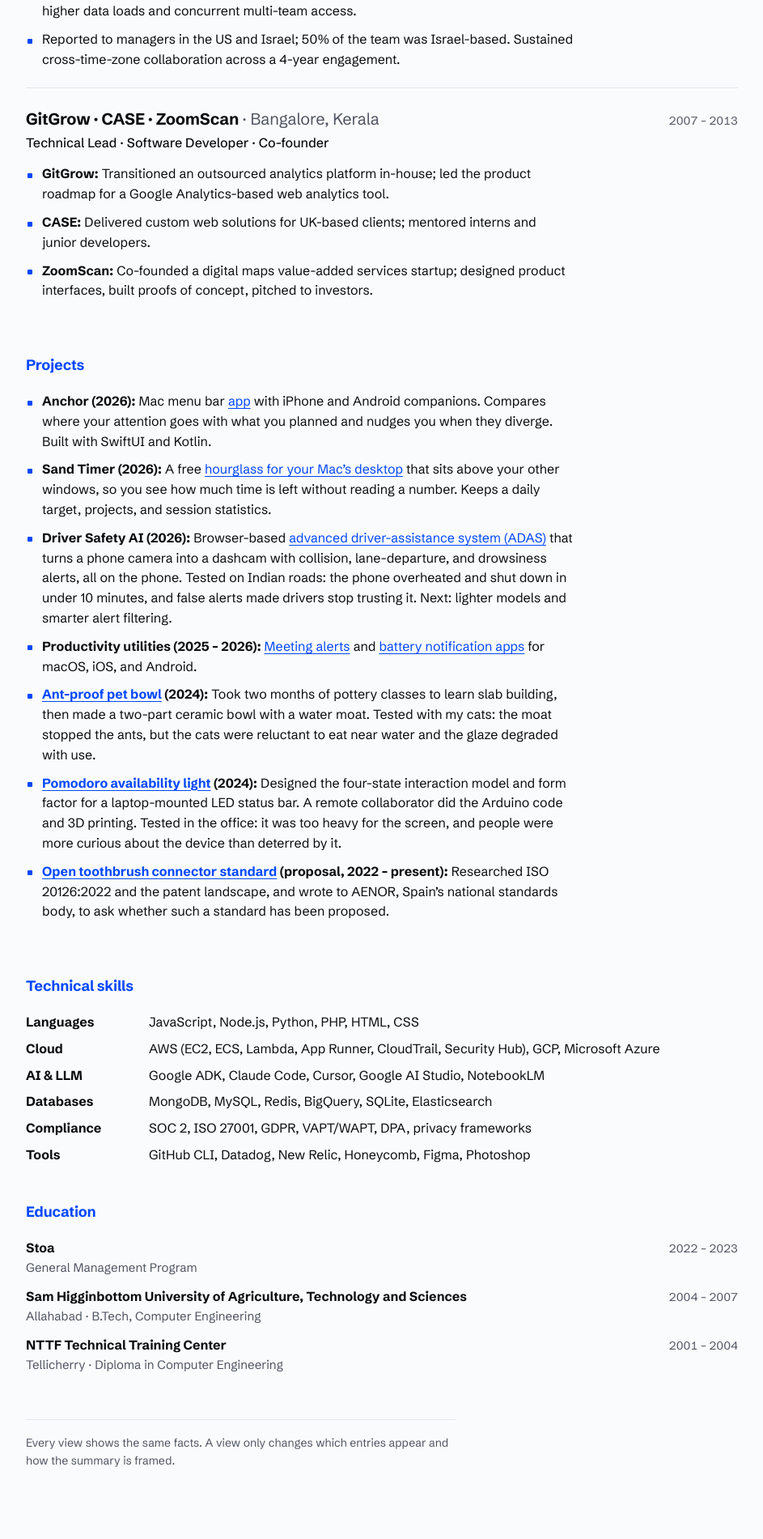
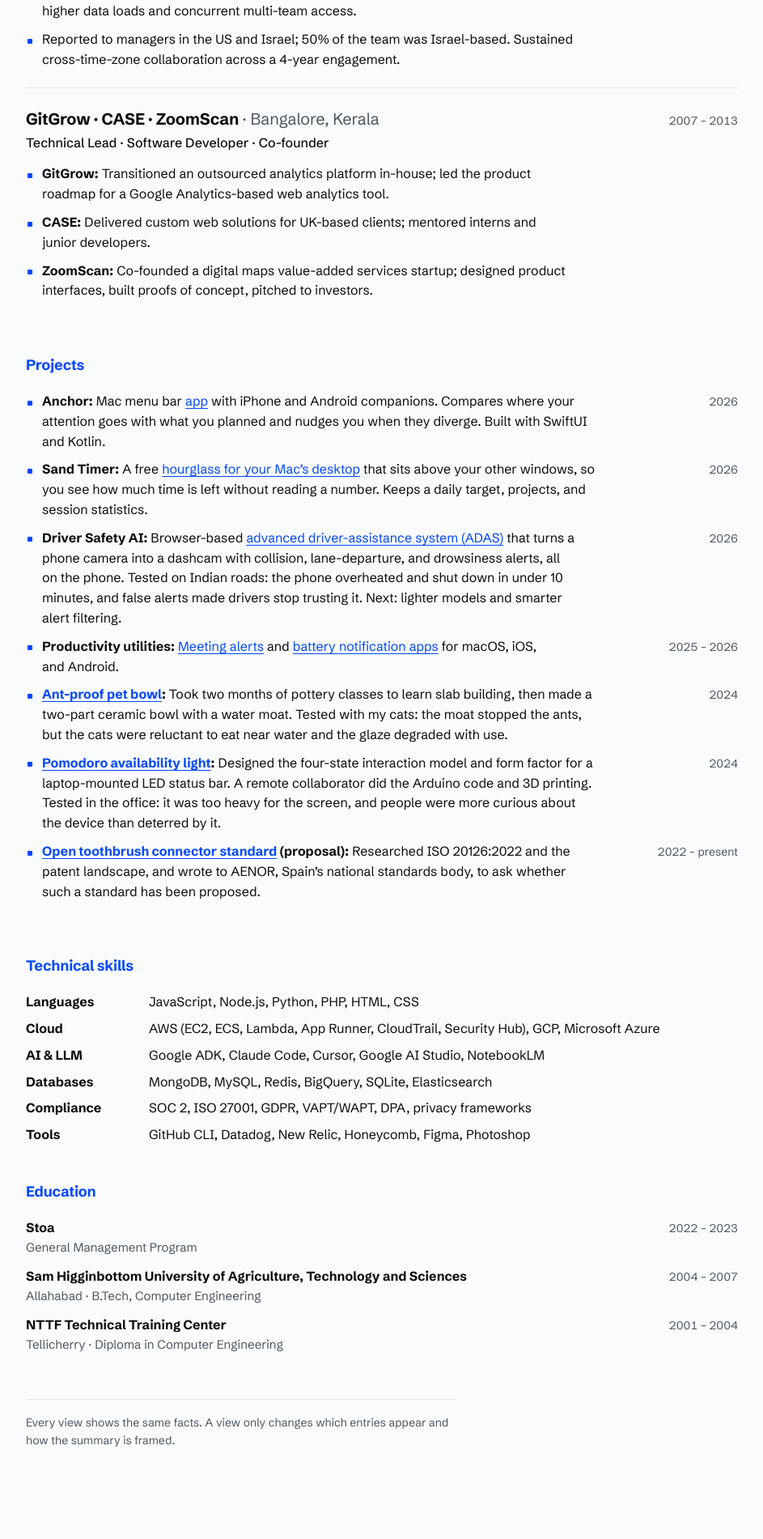
Before and after one commit to and/and.github.io, a Jekyll site: the page resume/index.html, which Jekyll copies as it is, in a window 1280 px wide. Shown: the part 2002-3903 px from the top of the page at 81% size, without its empty margins (168-1111 px from the left). Built offline with Jekyll 4.4.1, drawn with Linux system fonts in a browser that asks for light colours; after the commit the page ends 3878 px from its top, so only the background shows below that.

Commit message:
Resume: show project years in a right-aligned column like experience dates
Co-Authored-By: Claude Sonnet 5.5 <noreply@anthropic.com>
Claude-Session: https://claude.ai/code/session_01MuwebNEXBFxCrvNjpbsvNM

```diff
--- a/resume/index.html
+++ b/resume/index.html
@@ -95,6 +95,8 @@ a:hover { text-decoration-thickness: 2px; }
 .pts li { position: relative; padding-left: 20px; max-width: 70ch; text-wrap: pretty; }
 .pts li::before { content: ""; position: absolute; left: 2px; top: 0.72em; width: 6px; height: 6px; background: var(--accent); border-radius: 1px; }
 .pts b { font-weight: 650; }
+.pts li.dated { display: grid; grid-template-columns: minmax(0, 1fr) auto; gap: 2px 24px; align-items: baseline; max-width: none; }
+.pts .pt { min-width: 0; max-width: 70ch; text-wrap: pretty; }
 
 .skills { margin: 0; display: grid; gap: 8px; }
 .skills > div { display: grid; grid-template-columns: 8.5rem minmax(0, 1fr); gap: 4px 16px; }
@@ -111,6 +113,8 @@ a:hover { text-decoration-thickness: 2px; }
 @media (max-width: 560px) {
   body { padding-block: 32px 56px; }
   .job-h, .edu > div { grid-template-columns: minmax(0, 1fr); }
+  .pts li.dated { grid-template-columns: minmax(0, 1fr); }
+  .pts li.dated .dates { order: -1; }
   .dates { white-space: normal; }
   .skills > div { grid-template-columns: minmax(0, 1fr); gap: 0; }
 }
@@ -223,13 +227,13 @@ a:hover { text-decoration-thickness: 2px; }
       <h2 class="sec-h">Projects</h2>
       <article class="job" data-job>
         <ul class="pts" style="margin-top:0">
-          <li data-v="sw des"><b>Anchor (2026):</b> Mac menu bar <a href="https://and.github.io/utilities/anchor/" target="_blank" rel="noopener">app</a> with iPhone and Android companions. Compares where your attention goes with what you planned and nudges you when they diverge. Built with SwiftUI and Kotlin.</li>
-          <li data-v="sw des"><b>Sand Timer (2026):</b> A free <a href="/utilities/sand-timer/">hourglass for your Mac’s desktop</a> that sits above your other windows, so you see how much time is left without reading a number. Keeps a daily target, projects, and session statistics.</li>
-          <li data-v="sw des"><b>Driver Safety AI (2026):</b> Browser-based <a href="https://and.github.io/dashcam/" target="_blank" rel="noopener">advanced driver-assistance system (ADAS)</a> that turns a phone camera into a dashcam with collision, lane-departure, and drowsiness alerts, all on the phone. Tested on Indian roads: the phone overheated and shut down in under 10 minutes, and false alerts made drivers stop trusting it. Next: lighter models and smarter alert filtering.</li>
-          <li data-v="sw"><b>Productivity utilities (2025 – 2026):</b> <a href="https://github.com/and/meeting-alerts-mac" target="_blank" rel="noopener">Meeting alerts</a> and <a href="https://github.com/and/battery" target="_blank" rel="noopener">battery notification apps</a> for macOS, iOS, and Android.</li>
-          <li data-v="des hw"><b><a href="/making/ant-proof-pet-bowl/">Ant-proof pet bowl</a> (2024):</b> Took two months of pottery classes to learn slab building, then made a two-part ceramic bowl with a water moat. Tested with my cats: the moat stopped the ants, but the cats were reluctant to eat near water and the glaze degraded with use.</li>
-          <li data-v="des hw"><b><a href="/making/pomodoro-availability-light/">Pomodoro availability light</a> (2024):</b> Designed the four-state interaction model and form factor for a laptop-mounted LED status bar. A remote collaborator did the Arduino code and 3D printing. Tested in the office: it was too heavy for the screen, and people were more curious about the device than deterred by it.</li>
-          <li data-v="des hw"><b><a href="/making/open-toothbrush-connector-standard/">Open toothbrush connector standard</a> (proposal, 2022 – present):</b> Researched ISO 20126:2022 and the patent landscape, and wrote to AENOR, Spain’s national standards body, to ask whether such a standard has been proposed.</li>
+          <li class="dated" data-v="sw des"><div class="pt"><b>Anchor:</b> Mac menu bar <a href="https://and.github.io/utilities/anchor/" target="_blank" rel="noopener">app</a> with iPhone and Android companions. Compares where your attention goes with what you planned and nudges you when they diverge. Built with SwiftUI and Kotlin.</div><span class="dates">2026</span></li>
+          <li class="dated" data-v="sw des"><div class="pt"><b>Sand Timer:</b> A free <a href="/utilities/sand-timer/">hourglass for your Mac’s desktop</a> that sits above your other windows, so you see how much time is left without reading a number. Keeps a daily target, projects, and session statistics.</div><span class="dates">2026</span></li>
+          <li class="dated" data-v="sw des"><div class="pt"><b>Driver Safety AI:</b> Browser-based <a href="https://and.github.io/dashcam/" target="_blank" rel="noopener">advanced driver-assistance system (ADAS)</a> that turns a phone camera into a dashcam with collision, lane-departure, and drowsiness alerts, all on the phone. Tested on Indian roads: the phone overheated and shut down in under 10 minutes, and false alerts made drivers stop trusting it. Next: lighter models and smarter alert filtering.</div><span class="dates">2026</span></li>
+          <li class="dated" data-v="sw"><div class="pt"><b>Productivity utilities:</b> <a href="https://github.com/and/meeting-alerts-mac" target="_blank" rel="noopener">Meeting alerts</a> and <a href="https://github.com/and/battery" target="_blank" rel="noopener">battery notification apps</a> for macOS, iOS, and Android.</div><span class="dates">2025 – 2026</span></li>
+          <li class="dated" data-v="des hw"><div class="pt"><b><a href="/making/ant-proof-pet-bowl/">Ant-proof pet bowl</a>:</b> Took two months of pottery classes to learn slab building, then made a two-part ceramic bowl with a water moat. Tested with my cats: the moat stopped the ants, but the cats were reluctant to eat near water and the glaze degraded with use.</div><span class="dates">2024</span></li>
+          <li class="dated" data-v="des hw"><div class="pt"><b><a href="/making/pomodoro-availability-light/">Pomodoro availability light</a>:</b> Designed the four-state interaction model and form factor for a laptop-mounted LED status bar. A remote collaborator did the Arduino code and 3D printing. Tested in the office: it was too heavy for the screen, and people were more curious about the device than deterred by it.</div><span class="dates">2024</span></li>
+          <li class="dated" data-v="des hw"><div class="pt"><b><a href="/making/open-toothbrush-connector-standard/">Open toothbrush connector standard</a> (proposal):</b> Researched ISO 20126:2022 and the patent landscape, and wrote to AENOR, Spain’s national standards body, to ask whether such a standard has been proposed.</div><span class="dates">2022 – present</span></li>
         </ul>
       </article>
     </section>
```
